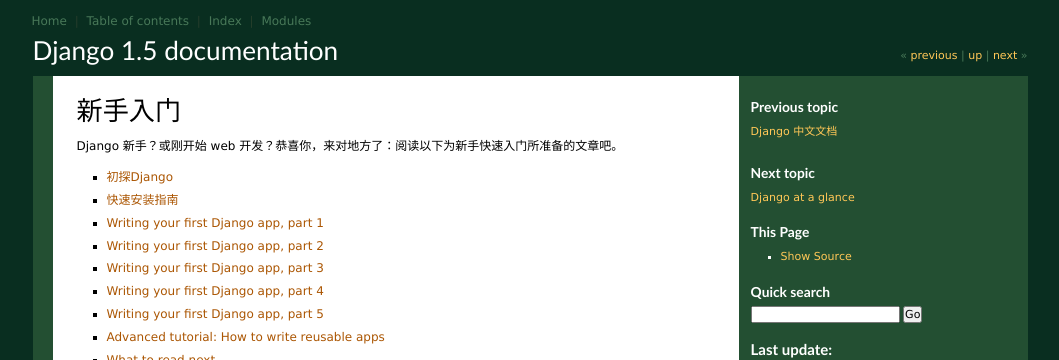
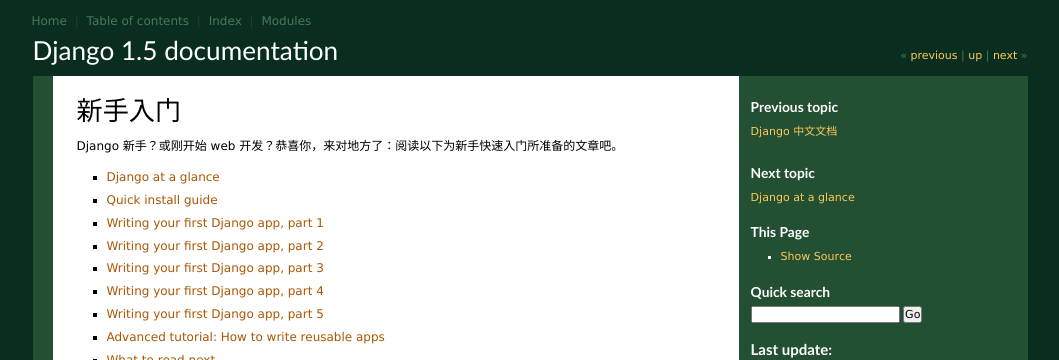
Before and after one commit to yourtion/Django-Chinese-Docs, a Sphinx documentation site: the page built from docs/intro/index.txt, in a window 1280 px wide. Shown: the top 360 px of the page, without its empty margins (110-1169 px from the left). Built offline with Sphinx 7.4.7, drawn with Linux system fonts in a browser that asks for light colours.

Commit message:
修正bug

```diff
--- a/docs/intro/index.txt
+++ b/docs/intro/index.txt
@@ -6,8 +6,8 @@ Django 新手？或刚开始 web 开发？恭喜你，来对地方了：阅读
 .. toctree::
    :maxdepth: 1
 
-   初探Django <overview>
-   快速安装指南 <install>
+   overview
+   install
    tutorial01
    tutorial02
    tutorial03
```
